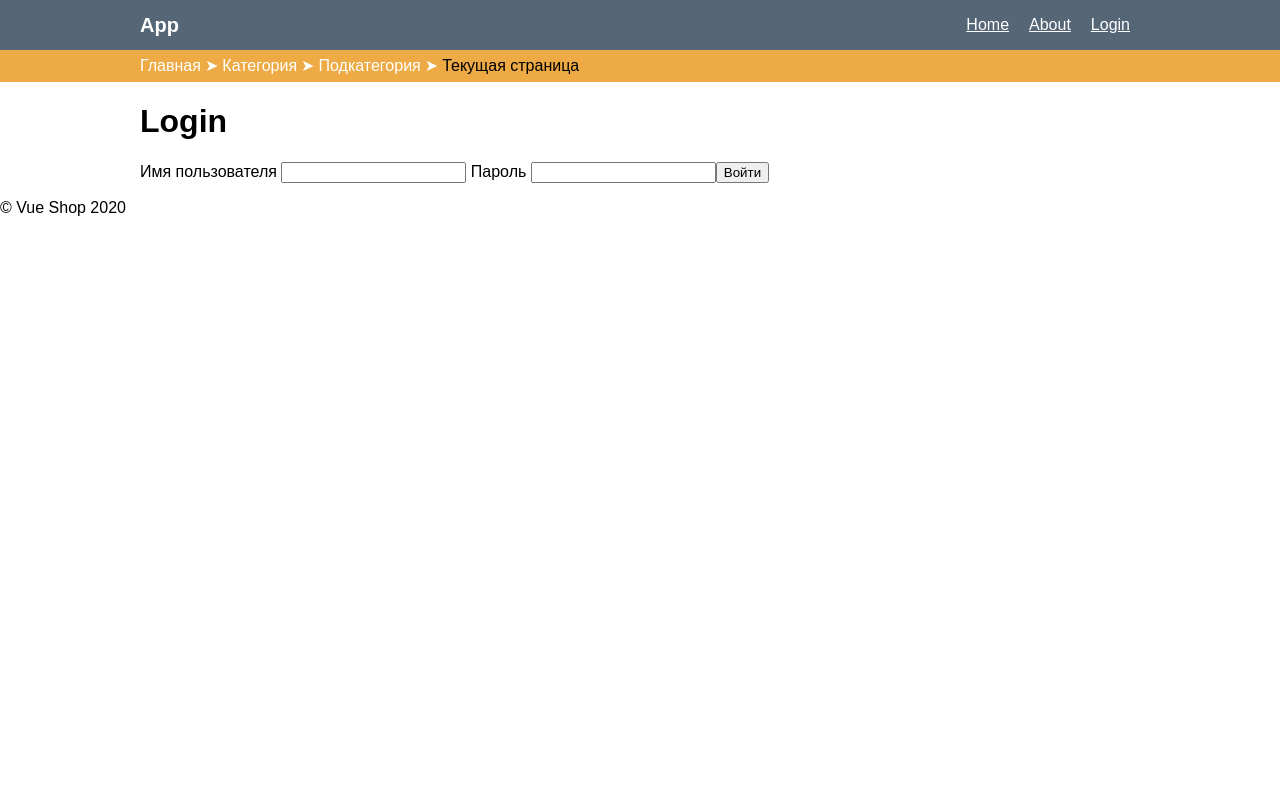
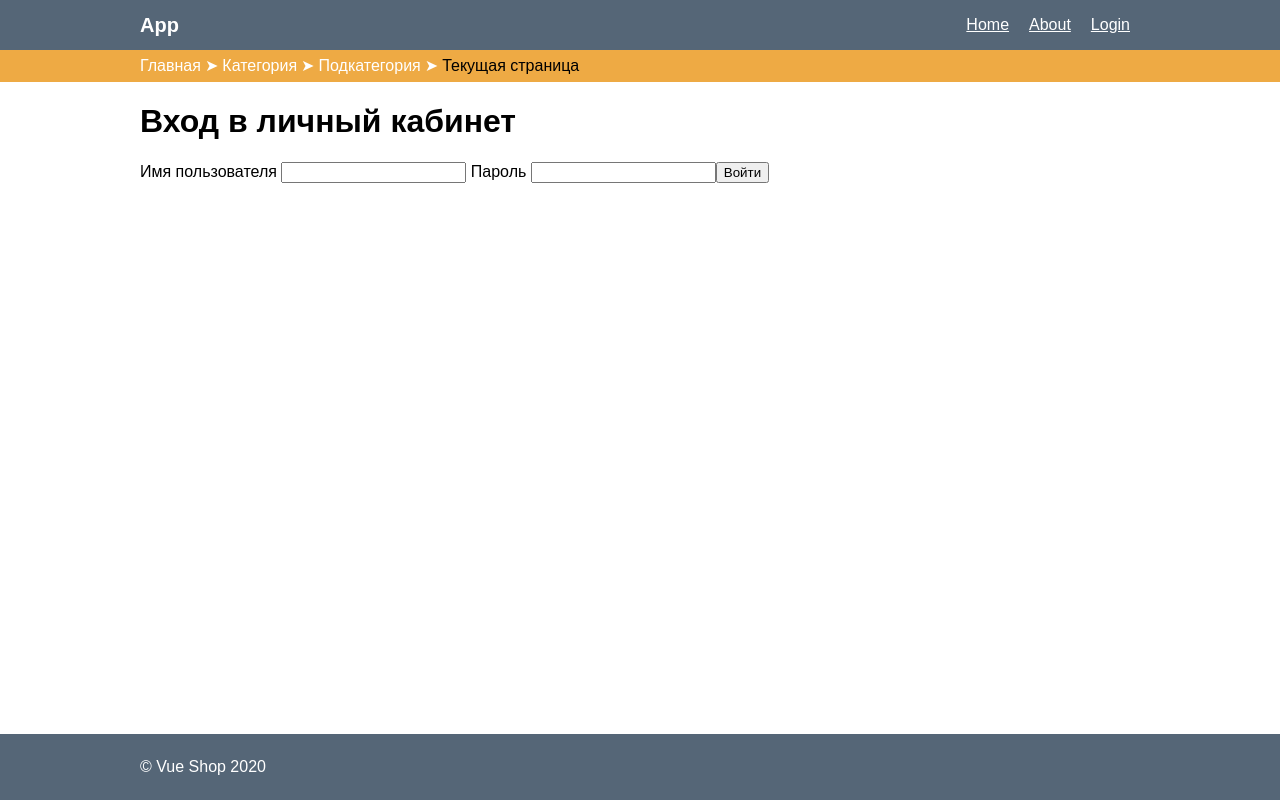
Before and after one commit to rsilivestr/vue-shop, a Vue app: page /login in a window 1280 px wide. Built offline with nearby package versions, Linux system fonts and the light colour scheme.

Commit message:
Add styles, check admin on POST to /items
Commented load on scroll until is done right
Add admin check for POST to /items

```diff
--- a/server/db.json
+++ b/server/db.json
@@ -2,7 +2,8 @@
   "users": [
     {
       "username": "user",
-      "passwordHash": "$2b$10$XfZZKacPDGeVg7xoGKU0d.wGkBryqzqLRcXInq1K7DxjMbdac.mB2"
+      "passwordHash": "$2b$10$XfZZKacPDGeVg7xoGKU0d.wGkBryqzqLRcXInq1K7DxjMbdac.mB2",
+      "isAdmin": false
     }
   ],
   "items": [
--- a/src/App.vue
+++ b/src/App.vue
@@ -34,11 +34,18 @@ export default {
 }
 
 body {
+  margin: 0;
+}
+
+#vue-shop {
   display: flex;
   flex-flow: column nowrap;
   min-height: 100vh;
-  margin: 0;
   font-family: Arial, Helvetica, sans-serif;
+}
+
+.main-content {
+  flex: auto;
 }
 
 .container {
--- a/src/components/ProductList.vue
+++ b/src/components/ProductList.vue
@@ -1,9 +1,7 @@
 <template>
   <div>
     <div class="products">
-      <div v-for="item in allItems" :key="item.id" class="products__item">
-        {{ item.name }}
-      </div>
+      <div v-for="item in allItems" :key="item.id" class="products__item">{{ item.name }}</div>
     </div>
   </div>
 </template>
@@ -33,17 +31,15 @@ export default {
     this.fetchItems({ limit: 12, page: 1 }); // default params
   },
   mounted() {
-    const pageLoader = new IntersectionObserver((entries) => {
-      entries.forEach((entry) => {
-        if (entry.isIntersecting) {
-          this.fetchItems({ limit: 12, page: this.nextPage });
-
-          this.nextPage += 1;
-        }
-      });
-    });
-
-    pageLoader.observe(document.querySelector('.main-footer'));
+    // const pageLoader = new IntersectionObserver((entries) => {
+    //   entries.forEach((entry) => {
+    //     if (entry.isIntersecting) {
+    //       this.fetchItems({ limit: 12, page: this.nextPage });
+    //       this.nextPage += 1;
+    //     }
+    //   });
+    // });
+    // pageLoader.observe(document.querySelector('.main-footer'));
   },
 };
 </script>
--- a/src/components/layout/Footer.vue
+++ b/src/components/layout/Footer.vue
@@ -1,8 +1,6 @@
 <template>
   <footer class="main-footer">
-    <p class="main-footer__copy">
-      &copy; Vue Shop 2020
-    </p>
+    <p class="main-footer__copy container">&copy; Vue Shop 2020</p>
   </footer>
 </template>
 
@@ -12,4 +10,14 @@ export default {
 };
 </script>
 
-<style lang="scss" scoped></style>
+<style lang="scss" scoped>
+.main-footer {
+  color: #fff;
+  background-color: #567;
+
+  &__copy {
+    padding-top: 1.5rem;
+    padding-bottom: 1.5rem;
+  }
+}
+</style>
--- a/src/views/About.vue
+++ b/src/views/About.vue
@@ -1,5 +1,5 @@
 <template>
-  <main class="container">
+  <main class="main-content container">
     <h1>About</h1>
   </main>
 </template>
--- a/src/views/Home.vue
+++ b/src/views/Home.vue
@@ -1,5 +1,5 @@
 <template>
-  <main class="container">
+  <main class="main-content container">
     <h1>Home</h1>
     <ProductList />
   </main>
--- a/src/views/Login.vue
+++ b/src/views/Login.vue
@@ -1,6 +1,6 @@
 <template>
-  <main class="container">
-    <h1>Login</h1>
+  <main class="main-content container">
+    <h1>Вход в личный кабинет</h1>
     <form @submit.prevent="submitForm">
       <label>
         Имя пользователя
```
Also changed, not shown: 1 other file (tests, documents, lock files or other folders).
